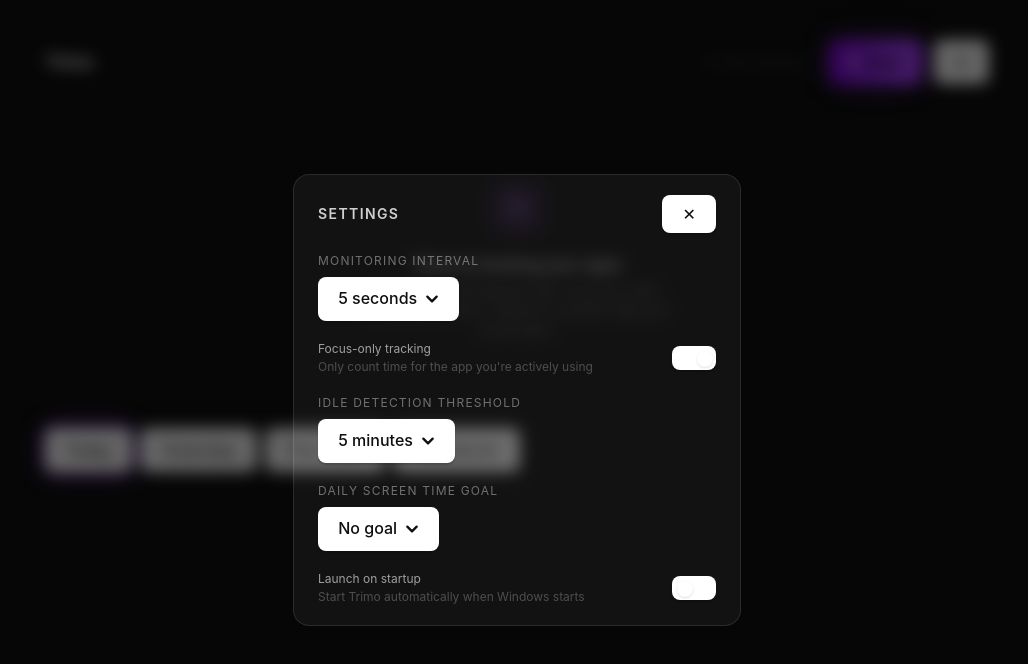
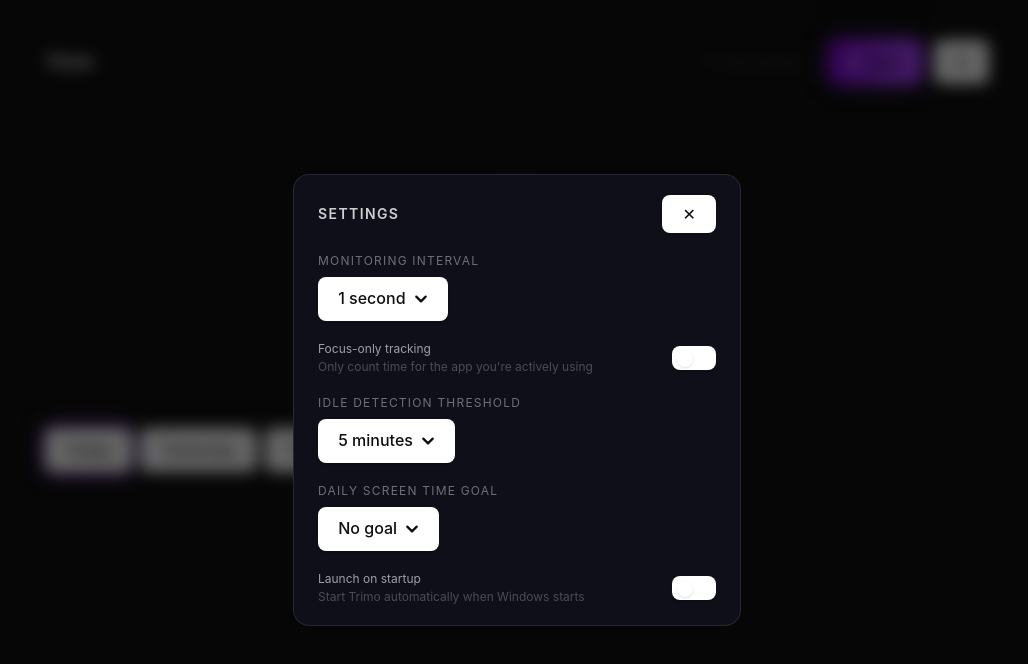
Before and after one commit to bhd71/trimo, a React (Vite) app: page / in a window 1280 px wide. Both pictures are taken after a click on the button "Settings". Shown: the top 664 px of the page, without its empty margins (123-1151 px from the left). Built offline with nearby package versions, Linux system fonts and the light colour scheme.

Commit message:
fix: default monitoring interval 1s, focus tracking off, restyle settings panel

```diff
--- a/src/components/settings/Settings.tsx
+++ b/src/components/settings/Settings.tsx
@@ -46,7 +46,7 @@ const Settings: FC<IProps> = ({ onClose }) => {
   const [saving, setSaving] = useState(false);
   const [saved, setSaved] = useState(false);
   const [autostart, setAutostart] = useState(false);
-  const [focusTracking, setFocusTracking] = useState(true);
+  const [focusTracking, setFocusTracking] = useState(false);
   const [idleThreshold, setIdleThreshold] = useState("5");
 
   useEffect(() => {
@@ -57,7 +57,7 @@ const Settings: FC<IProps> = ({ onClose }) => {
 
   useEffect(() => {
     invoke<string | null>("get_preference", { key: "focus_tracking_enabled" })
-      .then((val) => setFocusTracking(val !== "false"))
+      .then((val) => setFocusTracking(val === "true"))
       .catch(() => {});
     invoke<string | null>("get_preference", { key: "idle_threshold_minutes" })
       .then((val) => {
@@ -126,7 +126,7 @@ const Settings: FC<IProps> = ({ onClose }) => {
   };
 
   return (
-    <div className="bg-white/5 border border-white/10 rounded-2xl px-6 py-5 flex flex-col gap-5">
+    <div className="bg-[#0f0f1a] border border-white/10 rounded-2xl px-6 py-5 flex flex-col gap-5">
       <div className="flex items-center justify-between">
         <h2 className="text-sm font-semibold text-white/80 uppercase tracking-widest">
           Settings
--- a/src/store/settingsStore.ts
+++ b/src/store/settingsStore.ts
@@ -10,7 +10,7 @@ interface ISettingsStore {
 }
 
 export const useSettingsStore = create<ISettingsStore>((set) => ({
-    monitoringInterval: 5,
+    monitoringInterval: 1,
     dailyGoalSeconds: 0,
 
     loadPreferences: async () => {
```
